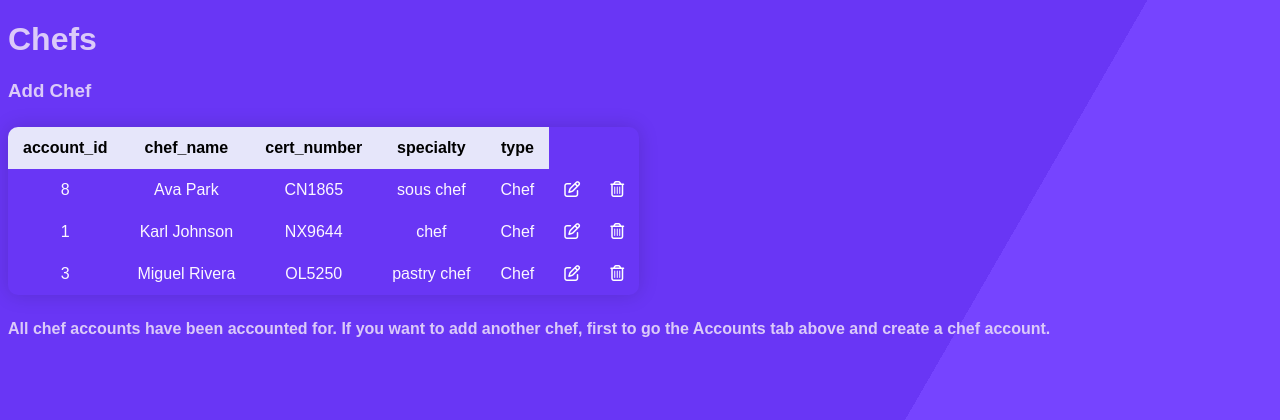
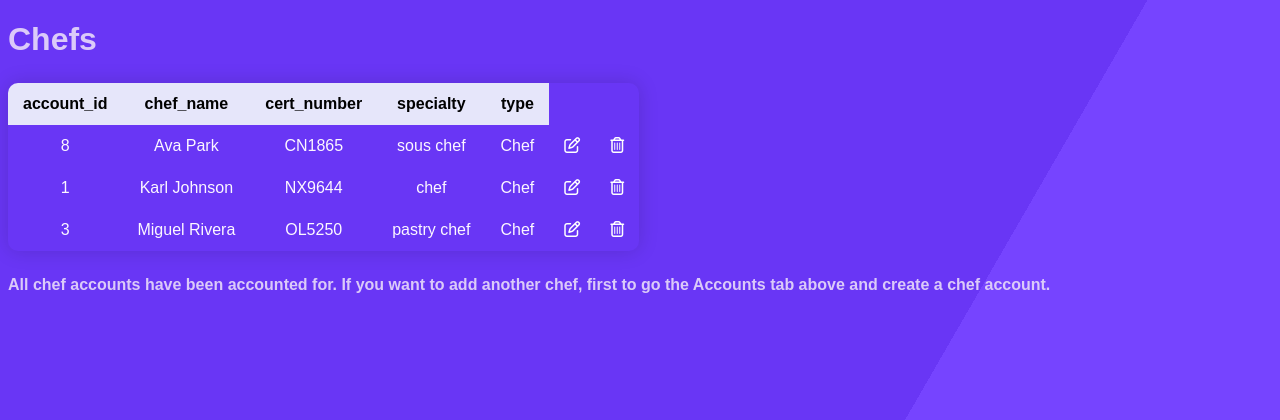
Before and after one commit to FeastMe/FeastMe, a Flask app: page /chefs in a window 1280 px wide. Shown: the part 49-469 px from the top of the page. Run offline with Flask 2, Linux system fonts and the light colour scheme; data comes from the database, SQL or seed files in the repository; data that the repository does not hold is empty; some libraries are stand-ins or nearby versions; some web fonts are replaced.

Commit message:
Remove 'Add' text in patrons, chefs, and drivers

```diff
--- a/templates/chefs.j2
+++ b/templates/chefs.j2
@@ -72,8 +72,6 @@
         {% endfor %}
     </tbody>
 
-<h3>Add Chef</h3>
-
 </table>
 <h4>All chef accounts have been accounted for.  If you want to add another chef, first to go the Accounts tab above and create a chef account.</h4>
 
--- a/templates/drivers.j2
+++ b/templates/drivers.j2
@@ -71,8 +71,6 @@
         {% endfor %}
     </tbody>
 
-<h3>Add Driver</h3>
-
 </table>
 <h4>All driver accounts have been accounted for.  If you want to add another driver, first to go the Accounts tab above and create a driver account.</h4>
 
--- a/templates/patrons.j2
+++ b/templates/patrons.j2
@@ -84,8 +84,6 @@
         {% endfor %}
     </tbody>
 
-<h3>Add Patron</h3>
-
 </table>
 <h4>All patron accounts have been accounted for.  If you want to add another patron, first to go the Accounts tab above and create a patron account.</h4>
 
```
